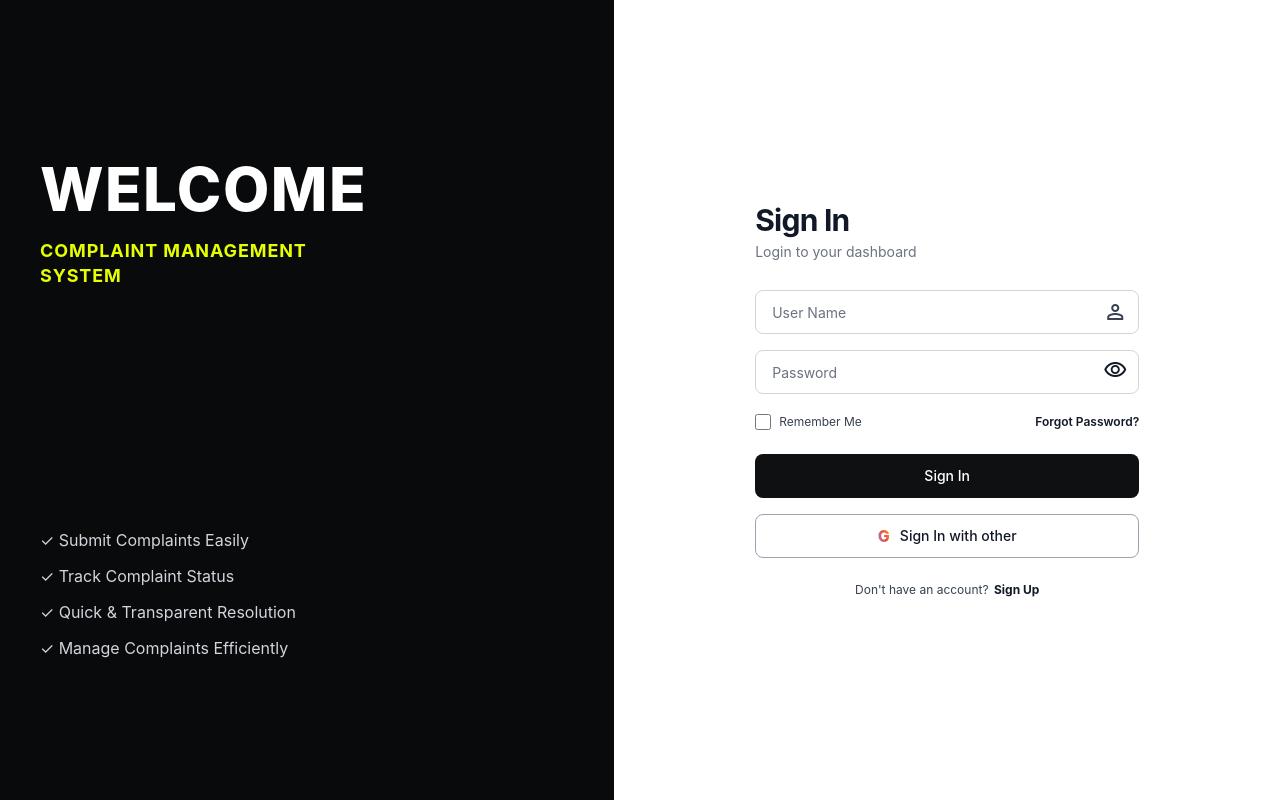
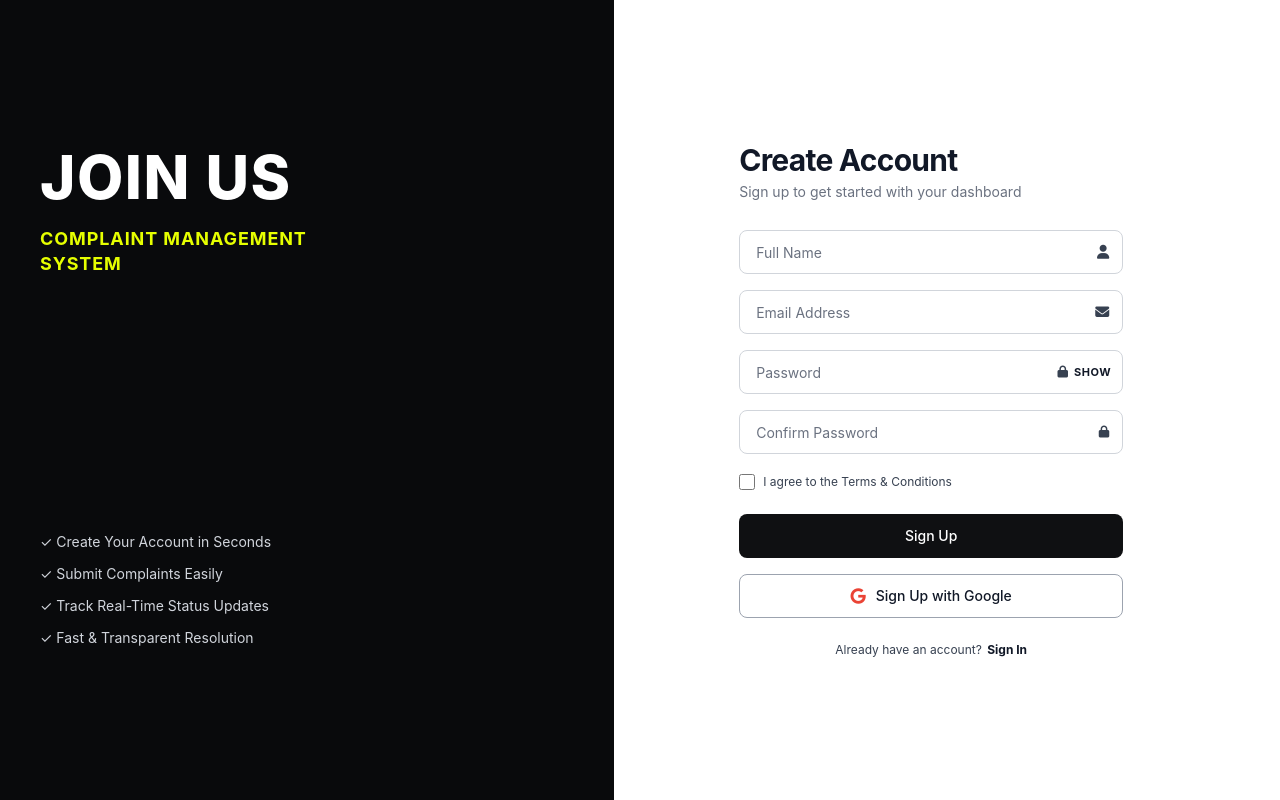
Before and after one commit to Fiza-Rani-057/Complaint-Managment-System, a React (Vite) app: page / in a window 1280 px wide. Both pictures are taken after a click on the button "Sign Up". Built offline with nearby package versions, Linux system fonts and the light colour scheme.

Commit message:
Complaint Managment System

```diff
--- a/src/App.jsx
+++ b/src/App.jsx
@@ -1,8 +1,19 @@
-import  Login  from "./Pages/Login";
+import { useState } from "react";
+import Login from "./Pages/Login";
+import SignUp from "./Pages/SignUp";
 
- function App(){
-    return(
-     <Login/>
-    )
- }
- export default App;
+function App() {
+  const [signUp, setSignUp] = useState(false);
+
+  return (
+    <>
+      {signUp ? (
+        <SignUp onSignin={() => setSignUp(false)} />
+      ) : (
+        <Login onSignUp={() => setSignUp(true)} />
+      )}
+    </>
+  );
+}
+
+export default App;
--- a/src/Pages/Login.jsx
+++ b/src/Pages/Login.jsx
@@ -1,5 +1,5 @@
 import { useState } from "react";
-function Login() {
+function Login({onSignUp}) {
   const [email, setEmail] = useState("");
   const [password, setPassword] = useState("");
   const [showPasword, setshowPasword] = useState("");
@@ -114,7 +114,8 @@ function Login() {
               {/* Primary Sign In Button */}
               <button
                 type="button"
-                className="w-full h-11 bg-[#0F1012] hover:bg-[#1F2126] text-white text-sm font-medium rounded-lg transition-colors"
+                className="w-full h-11 bg-[#0F1012]
+                hover: cursor-pointer  hover:bg-[#1F2126] text-white text-sm font-medium rounded-lg transition-colors"
               >
                 Sign In
               </button>
@@ -136,6 +137,7 @@ function Login() {
               Don&apos;t have an account?{" "}
               <button
                 type="button"
+                onClick={onSignUp}
                 className="font-bold text-[#111827] hover:underline ml-0.5"
               >
                 Sign Up
--- /dev/null
+++ b/src/Pages/SignUp.jsx
@@ -0,0 +1,154 @@
+ import { useState } from "react";
+function SignUp({onSignin}) {
+    const [name , setname] = useState("");
+    const [email, setEmail] = useState("");
+    const [password, setpassword] = useState("");
+    const [showpassword, setShowpassword] = useState(false);
+    const [confirm, setconfirm] = useState("");
+
+  return (
+    <div className="min-h-screen w-full bg-[#0D0E10] flex items-center justify-center p-0 font-sans">
+      <div className="relative w-full min-h-screen bg-white overflow-hidden flex flex-col md:flex-row">
+        {/* Left Dark Panel */}
+        <div className="w-full md:w-[48%] bg-[#090A0C] text-white p-8 sm:p-10 flex flex-col justify-between relative z-10">
+          {/* Top Heading & Neon Subtitle */}
+          <div className="mt-10 pr-6">
+            <h1 className="text-5xl sm:text-6xl
+             mt-15 font-extrabold tracking-wide text-white uppercase leading-tight">
+              JOIN US
+            </h1>
+            <h2 className="mt-3 text-base
+            sm:text-lg font-bold tracking-wider
+             text-[#E6FF00] uppercase leading-snug max-w-xs">
+              COMPLAINT MANAGEMENT SYSTEM
+            </h2>
+          </div>
+
+          {/* Left Feature Points */}
+          <div className="space-y-3 text-gray-300 text-sm mb-28">
+            <p>✓ Create Your Account in Seconds</p>
+            <p>✓ Submit Complaints Easily</p>
+            <p>✓ Track Real-Time Status Updates</p>
+            <p>✓ Fast &amp; Transparent Resolution</p>
+          </div>
+        </div>
+
+        {/* Right Side Sign Up Form */}
+        <div className="w-full md:w-[52%] bg-white px-4 sm:px-8 py-12 sm:pr-16 flex flex-col justify-center">
+          <div className="w-full max-w-sm mx-auto">
+            <h1 className="text-3xl font-bold text-[#111827] tracking-tight">
+              Create Account
+            </h1>
+            <p className="text-sm text-[#6B7280] mt-1 mb-7">
+              Sign up to get started with your dashboard
+            </p>
+
+            <form className="space-y-4">
+              {/* Full Name Input */}
+              <div className="relative">
+                <input
+                  type="text"
+                  placeholder="Full Name"
+                  className="w-full h-11 pl-4 pr-10 text-sm text-[#111827] placeholder-[#6B7280] bg-white border border-[#D1D5DB] rounded-lg outline-none focus:border-[#090A0C] transition-colors"
+                />
+                <i
+                  className="fa-solid fa-user text-sm text-[#374151] absolute right-3.5 top-1/2 -translate-y-1/2 pointer-events-none"
+                  aria-hidden="true"
+                />
+              </div>
+
+              {/* Email Input */}
+              <div className="relative">
+                <input
+                  type="email"
+                  placeholder="Email Address"
+                  className="w-full h-11 pl-4 pr-10 text-sm text-[#111827] placeholder-[#6B7280] bg-white border border-[#D1D5DB] rounded-lg outline-none focus:border-[#090A0C] transition-colors"
+                />
+                <i
+                  className="fa-solid fa-envelope text-sm text-[#374151] absolute right-3.5 top-1/2 -translate-y-1/2 pointer-events-none"
+                  aria-hidden="true"
+                />
+              </div>
+
+              {/* Password Input */}
+              <div className="relative">
+                <input
+                  type="password"
+                  placeholder="Password"
+                  className="w-full h-11 pl-4 pr-20 text-sm text-[#111827] placeholder-[#6B7280] bg-white border border-[#D1D5DB] rounded-lg outline-none focus:border-[#090A0C] transition-colors"
+                />
+                <div className="absolute right-3 top-1/2 -translate-y-1/2 flex items-center gap-1.5 text-[#374151] select-none">
+                  <i
+                    className="fa-solid fa-lock text-xs"
+                    aria-hidden="true"
+                  />
+                  <span className="text-[11px] font-bold tracking-wider uppercase text-[#111827]">
+                    SHOW
+                  </span>
+                </div>
+              </div>
+
+              {/* Confirm Password Input */}
+              <div className="relative">
+                <input
+                  type="password"
+                  placeholder="Confirm Password"
+                  className="w-full h-11 pl-4 pr-10 text-sm text-[#111827] placeholder-[#6B7280] bg-white border border-[#D1D5DB] rounded-lg outline-none focus:border-[#090A0C] transition-colors"
+                />
+                <i
+                  className="fa-solid fa-lock text-xs text-[#374151] absolute right-3.5 top-1/2 -translate-y-1/2 pointer-events-none"
+                  aria-hidden="true"
+                />
+              </div>
+
+              {/* Terms Checkbox */}
+              <div className="flex items-center pt-1 pb-2 text-xs">
+                <label className="flex items-center gap-2 text-[#374151] cursor-pointer select-none">
+                  <input
+                    type="checkbox"
+                    className="w-4 h-4 rounded border-[#9CA3AF] accent-[#090A0C]"
+                  />
+                  <span>I agree to the Terms &amp; Conditions</span>
+                </label>
+              </div>
+
+              {/* Primary Sign Up Button */}
+              <button
+                type="button"
+                className="w-full h-11 bg-[#0F1012] hover:bg-[#1F2126] text-white text-sm font-medium rounded-lg transition-colors"
+              >
+                Sign Up
+              </button>
+
+              {/* Secondary Google Sign Up Button */}
+              <button
+                type="button"
+                className="w-full h-11 bg-white hover:bg-gray-50 text-[#111827] text-sm font-medium border border-[#9CA3AF] rounded-lg flex items-center justify-center gap-2.5 transition-colors"
+              >
+                <i
+                  className="fa-brands fa-google text-base text-[#EA4335]"
+                  aria-hidden="true"
+                />
+                <span>Sign Up with Google</span>
+              </button>
+            </form>
+
+            {/* Login Footer */}
+            <p className="text-center text-xs text-[#374151] mt-6">
+              Already have an account?{" "}
+              <button
+                type="button"
+                onClick={onSignin}
+                className="font-bold text-[#111827] hover:underline ml-0.5"
+              >
+                Sign In
+              </button>
+            </p>
+          </div>
+        </div>
+      </div>
+    </div>
+  );
+}
+
+export default SignUp;
```
